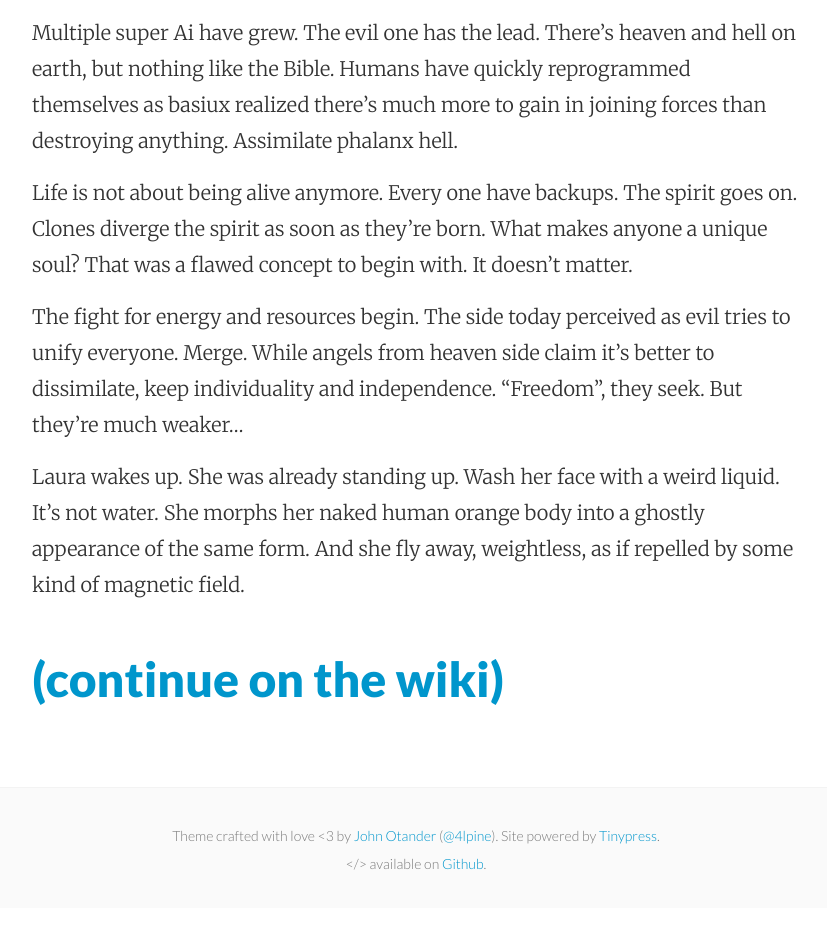
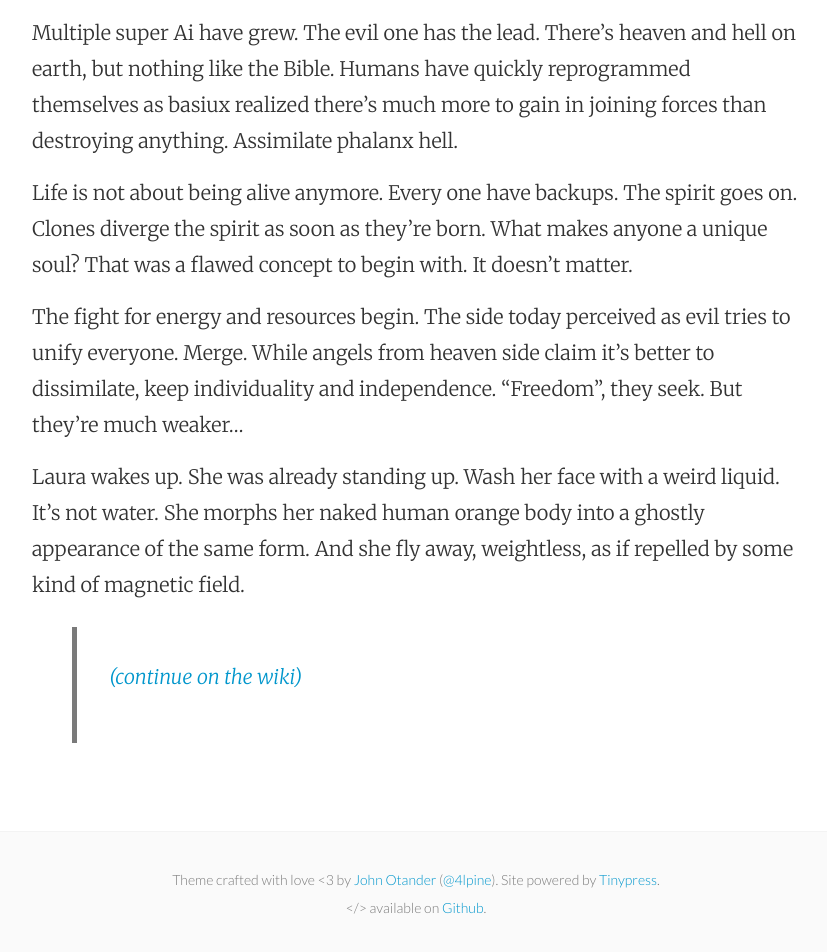
Before and after one commit to cauerego/cauerego.github.io, a Jekyll site: the page built from _posts/2015-12-26-the-next-ai-poca-lips.markdown, in a window 1280 px wide. Shown: the part 991-1943 px from the top of the page, without its empty margins (224-1051 px from the left). Built offline with Jekyll 4.4.1, drawn with Linux system fonts in a browser that asks for light colours; before the commit the page ends 1899 px from its top, so only the background shows below that; grey boxes are pictures that could not be loaded.

```diff
--- a/_posts/2015-12-26-the-next-ai-poca-lips.markdown
+++ b/_posts/2015-12-26-the-next-ai-poca-lips.markdown
@@ -14,4 +14,4 @@ The fight for energy and resources begin. The side today perceived as evil tries
 
 Laura wakes up. She was already standing up. Wash her face with a weird liquid. It's not water. She morphs her naked human orange body into a ghostly appearance of the same form. And she fly away, weightless, as if repelled by some kind of magnetic field.
 
-## [(continue on the wiki)](https://github.com/cauerego/cauerego.github.io/wiki/a-novel)
+> [(continue on the wiki)](https://github.com/cauerego/cauerego.github.io/wiki/a-novel)
```
